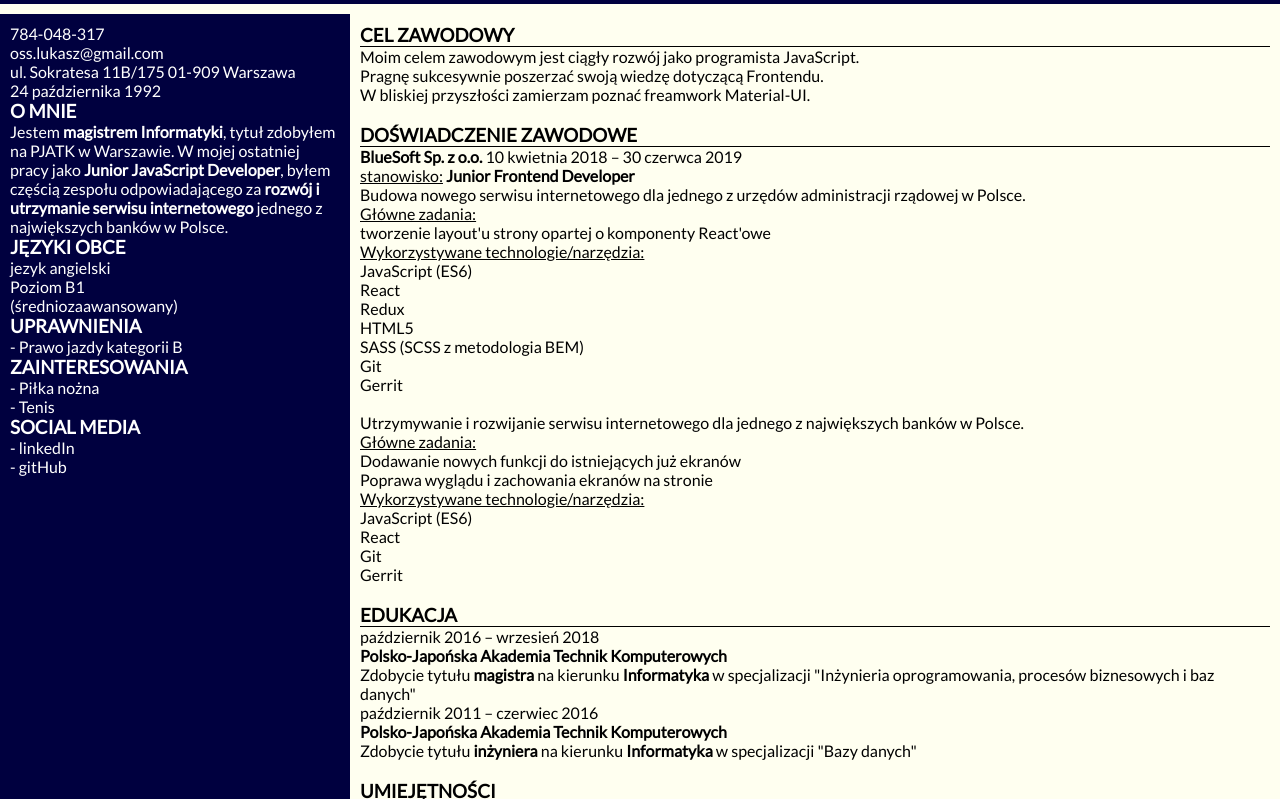
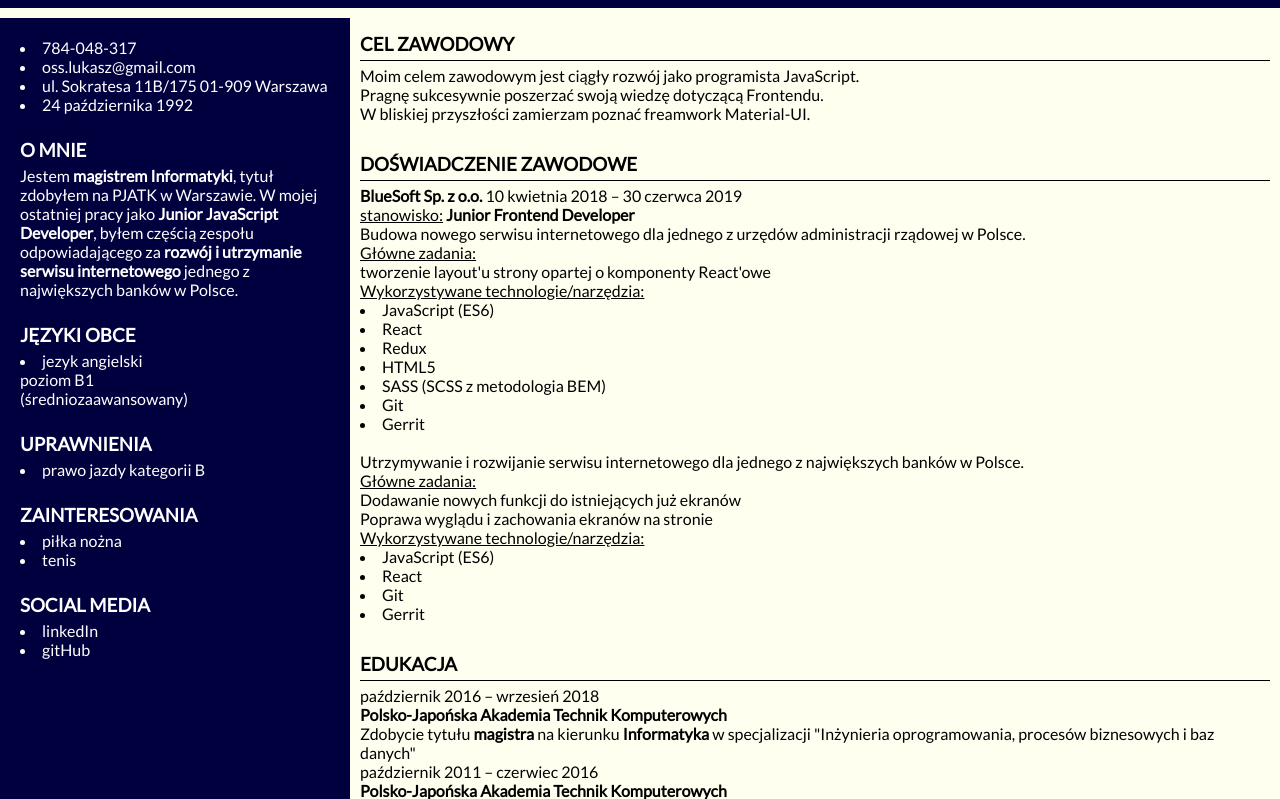
Before and after one commit to ossowsky/myCV, a website: page src/index.html in a window 1280 px wide. Shown: the part 232-1031 px from the top of the page. Drawn offline with nearby package versions, Linux system fonts and the light colour scheme; files that its build step writes are made by us from their sources.

Commit message:
[myCV][#010]: add BEM metodology to myCV project

```diff
--- a/src/index.html
+++ b/src/index.html
@@ -11,29 +11,25 @@
   <body>
     <div class="container">
       <header class="header">
-        <div class="header__logo">
-          <img src="./images/myProfile.png" alt="my profile picture" />
-        </div>
-        <hgroup class="hgroup">
-          <h1 class="hgroup__h1">Łukasz Ossowski</h1>
-          <h3>Junior <span class="hgroup__h3">Frontend</span> Developer</h3>
+        <img class="header__image" src="./images/myProfile.png" alt="my profile picture" />
+        <hgroup>
+          <h1 class="header__name header__name--large">Łukasz Ossowski</h1>
+          <h3 class="header__name">Junior<span class="header__name header__name--yellow"> Frontend </span>Developer</h3>
         </hgroup>
       </header>
       <div class="content">
         <aside class="aside">
-          <section class="aside__section">
-            <article class="article">
-              <ul>
+          <section class="section">
+            <ul class="section__list">
               <li>784-048-317</li>
               <li>oss.lukasz@gmail.com</li>
               <li>ul. Sokratesa 11B/175 01-909 Warszawa</li>
               <li>24 października 1992</li>
             </ul>
-            </article>
           </section>
-          <section class="aside__section">
-            <h3 class="capitalize">o mnie</h3>
-            <article class="article">
+          <section class="section">
+            <h3 class="section__title">o mnie</h3>
+            <article class="section__article">
               <p>
                 Jestem <strong>magistrem Informatyki</strong>, tytuł zdobyłem na PJATK w Warszawie.
                 W mojej ostatniej pracy jako <strong>Junior JavaScript Developer</strong>,
@@ -42,52 +38,50 @@
               </p>
             </article>
           </section>
-          <section class="aside__section">
-            <h3 class="capitalize">języki obce</h3>
-            <article class="article">
-              <ul>
+          <section class="section">
+            <h3 class="section__title">języki obce</h3>
+            <ul class="section__list">
               <li>
-                  <p>jezyk angielski</p>
-                  <p>Poziom B1</p>
-                  <p>(średniozaawansowany)</p>
+                jezyk angielski<br />
+                poziom B1<br />
+                (średniozaawansowany)
               </li>
             </ul>
-            </article>
           </section>
-          <section class="aside__section">
-            <h3 class="capitalize">uprawnienia</h3>
-            <article class="article">
-              <ul>
-                <li>- Prawo jazdy kategorii B</li>
+          <section class="section">
+            <h3 class="section__title">uprawnienia</h3>
+            <ul class="section__list">
+              <li>prawo jazdy kategorii B</li>
             </ul>
-            </article>
           </section>
-          <section class="aside__section">
-            <h3 class="capitalize">zainteresowania</h3>
-            <article class="article">
-              <ul>
-                <li>- Piłka nożna</li>
-                <li>- Tenis</li>
+          <section class="section">
+            <h3 class="section__title">zainteresowania</h3>
+            <ul class="section__list">
+              <li>piłka nożna</li>
+              <li>tenis</li>
             </ul>
-            </article>
           </section>
-          <section class="aside__section">
-            <h3 class="capitalize">social media</h3>
-            <nav class="nav">
-              <ul>
-                <li><a href="https://pl.linkedin.com/" target="_blank">- linkedIn</a></li>
-                <li><a href="https://github.com/ossowsky" target="_blank">- gitHub</a></li>
+          <section class="section">
+            <h3 class="section__title">social media</h3>
+            <nav class="section__nav">
+              <ul class="section__list">
+                <li class="section__item">
+                  <a class="section__link" href="https://pl.linkedin.com/" target="_blank">linkedIn</a>
+                </li>
+                <li>
+                  <a class="section__link" href="https://github.com/ossowsky" target="_blank">gitHub</a>
+                </li>
               </ul>
             </nav>
           </section>
         </aside>
         <div class="content--column">
           <main class="main">
-            <section class="main__section">
-              <span class="section__title">
-                <h3 class="capitalize">cel zawodowy</h3>
-              </span>
-              <article class="article">
+            <section class="section">
+              <div class="section__header">
+                <h3 class="section__title">cel zawodowy</h3>
+              </div>
+              <article class="section__article">
                 <p>
                   Moim celem zawodowym jest ciągły rozwój jako programista JavaScript.
                   <br />
@@ -97,18 +91,18 @@
                 </p>
               </article>
             </section>
-            <section class="main__section">
-              <span class="section__title">
-                <h3 class="capitalize">doświadczenie zawodowe</h3>
-              </span>
-              <article class="article">
+            <section class="section">
+              <div class="section__header">
+                <h3 class="section__title">doświadczenie zawodowe</h3>
+              </div>
+              <article class="section__article">
                 <p><strong>BlueSoft Sp. z o.o.</strong> 10 kwietnia 2018 – 30 czerwca 2019</p>
                 <p><span class="underline">stanowisko:</span> <strong>Junior Frontend Developer</strong></p>
                 <p>Budowa nowego serwisu internetowego dla jednego z urzędów administracji rządowej w Polsce.</p>
                 <p><span class="underline">Główne zadania:</span></p>
                 <p>tworzenie layout'u strony opartej o komponenty React'owe</p>
                 <p><span class="underline">Wykorzystywane technologie/narzędzia:</span></p>
-                <ul>
+                <ul class="section__list">
                   <li>JavaScript (ES6)</li>
                   <li>React</li>
                   <li>Redux</li>
@@ -123,7 +117,7 @@
                 <p>Dodawanie nowych funkcji do istniejących już ekranów</p>
                 <p>Poprawa wyglądu i zachowania ekranów na stronie</p>
                 <p><span class="underline">Wykorzystywane technologie/narzędzia:</span></p>
-                <ul>
+                <ul class="section__list">
                   <li>JavaScript (ES6)</li>
                   <li>React</li>
                   <li>Git</li>
@@ -131,11 +125,11 @@
                 </ul>
               </article>
             </section>
-            <section class="main__section">
-              <span class="section__title">
-                <h3 class="capitalize">edukacja</h3>
-              </span>
-              <article class="article">
+            <section class="section">
+              <div class="section__header">
+                <h3 class="section__title">edukacja</h3>
+              </div>
+              <article class="section__article">
                 <p>październik 2016 – wrzesień 2018</p>
                 <p><strong>Polsko-Japońska Akademia Technik Komputerowych</strong></p>
                 <p>Zdobycie tytułu <strong>magistra</strong> na kierunku <strong>Informatyka</strong> w specjalizacji "Inżynieria oprogramowania, procesów biznesowych i baz danych"</p>
@@ -144,12 +138,12 @@
                 <p>Zdobycie tytułu <strong>inżyniera</strong> na kierunku <strong>Informatyka</strong> w specjalizacji "Bazy danych"</p>
               </article>
             </section>
-            <section class="main__section">
-              <span class="section__title">
-                <h3 class="capitalize">umiejętności</h3>
-              </span>
-              <article class="article">
-                <ul>
+            <section class="section">
+              <div class="section__header">
+                <h3 class="section__title">umiejętności</h3>
+              </div>
+              <article class="section__article">
+                <ul class="section__list">
                   <li>JavaScript (ECMAScript 6)</li>
                   <li>React</li>
                   <li>Redux</li>
@@ -169,7 +163,7 @@
             </section>
           </main>
           <footer class="footer">
-            <p>
+            <p><small class="footer__clause">
               Wyrażam zgodę na przetwarzanie danych osobowych zawartych w niniejszym dokumencie
               do realizacji procesu rekrutacji zgodnie z ustawą z dnia 10 maja 2018 roku
               o ochronie danych osobowych (Dz. Ustaw z 2018, poz. 1000) oraz zgodnie z
@@ -178,7 +172,7 @@
               przepływu takich danych oraz uchylenia dyrektywy 95/46/WE (RODO).
               Znowelizowany art. 221 § 1 Kodeksu Pracy. Wyrażam zgodę na przetwarzanie moich danych osobowych
               przez (nazwa firmy) również na potrzeby przyszłych rekrutacji
-            </p>
+            </small></p>
           </footer>
         </div>
       </div>
--- a/src/sass/_aside.scss
+++ b/src/sass/_aside.scss
@@ -10,24 +10,23 @@
   padding: 10px;
   width: 350px;
 
-  &__section {
+  .section {
     display: flex;
     flex-direction: column;
+    padding: 10px;
+
+    &__title {
+      padding: 5px 0;
+      text-transform: uppercase;
+    }
+
+    &__list {
+      @include reset-ul();
+    }
+
+    &__link {
+      color: #FFF;
+      text-decoration: none;
+    }
   }
 }
-
-a {
-  color: #FFF;
-  text-decoration: none;
-}
-
-.capitalize {
-  text-transform: uppercase;
-}
-.capitalize {
-  text-transform: uppercase;
-}
-
-ul {
-  @include reset-ul();
-}
--- a/src/sass/_footer.scss
+++ b/src/sass/_footer.scss
@@ -1,8 +1,11 @@
 .footer {
   color: #808080;
-  font: {
-    size: 10px;
-    style: italic;
+  padding: 10px;
+
+  &__clause {
+    font: {
+      size: 10px;
+      style: italic;
+    }
   }
-  padding: 10px;
 }
--- a/src/sass/_global.scss
+++ b/src/sass/_global.scss
@@ -13,3 +13,7 @@
     width: calc(100% - 350px);
   }
 }
+
+.container {
+  background-color: #FFFFF0;
+}
--- a/src/sass/_header.scss
+++ b/src/sass/_header.scss
@@ -1,34 +1,27 @@
 .header {
   align-items: center; // align-items because flex-direction: column;
   background-color: #00003F;
-  color: #fff;
+  color: #FFF;
   display: flex;
   flex-direction: column;
   margin-bottom: 10px;
   padding: 10px;
-}
 
-.header__logo {
-  display: flex;
-
-  img {
+  &__image {
     height: 144px;
     width: 144px;
   }
-}
 
-.hgroup {
-  align-items: center;
-  display: flex;
-  flex-direction: column;
-  justify-content: center;
+  &__name {
+    text-align: center;
 
-  &__h1 {
-    font-size: 42px;
-    letter-spacing: 4px;
-  }
+    &--large {
+      font-size: 45px;
+      letter-spacing: 4px;
+    }
 
-  &__h3 {
-    color: #F0DB4F;
+    &--yellow {
+      color: #F0DB4F;
+    }
   }
 }
--- a/src/sass/_mainContent.scss
+++ b/src/sass/_mainContent.scss
@@ -5,29 +5,30 @@
   display: flex;
   flex-direction: column;
 
-  &__section {
+  .section {
     display: flex;
     flex-direction: column;
     padding: 10px;
-  }
-}
 
-.container {
-  background-color: #FFFFF0;
-}
+    &__header {
+      border-bottom: 1px solid #000;
+      padding: 5px 0;
+    }
 
-.section__title {
-  border-bottom: 1px solid black;
+    &__title {
+      text-transform: uppercase;
+    }
 
-  &--uppercase {
-    text-transform: uppercase;
+    &__article {
+      padding: 5px 0;
+    }
+
+    &__list {
+      @include reset-ul();
+    }
   }
 }
 
 .underline {
   text-decoration: underline;
 }
-
-ul {
-  @include reset-ul();
-}
--- a/src/sass/_mixins.scss
+++ b/src/sass/_mixins.scss
@@ -1,5 +1,5 @@
 @mixin reset-ul() {
-  list-style: none;
+  list-style-position: inside;
   margin: 0;
   padding: 0;
 }
```
Lines whose indentation alone changed are shown as unchanged.
